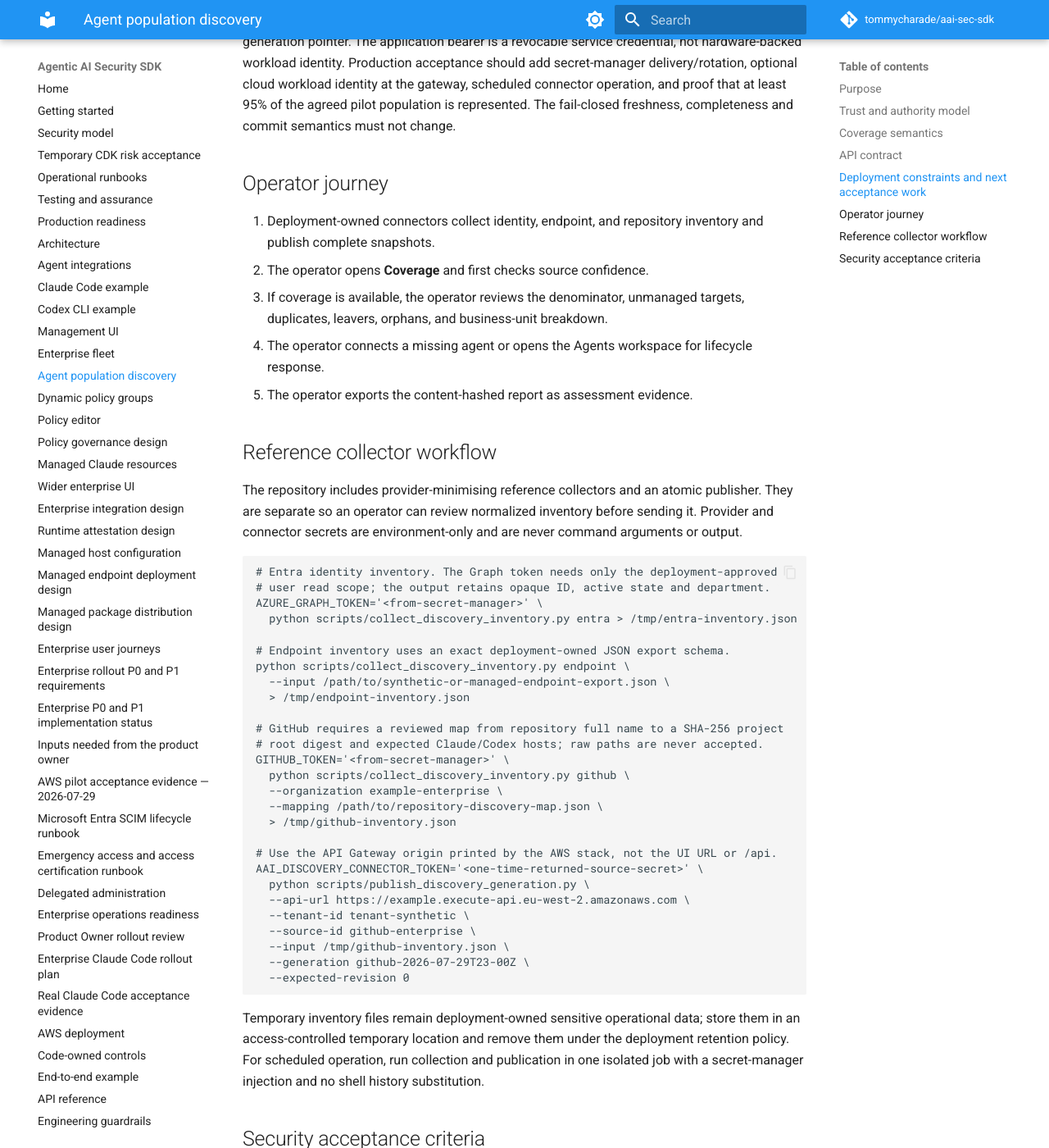
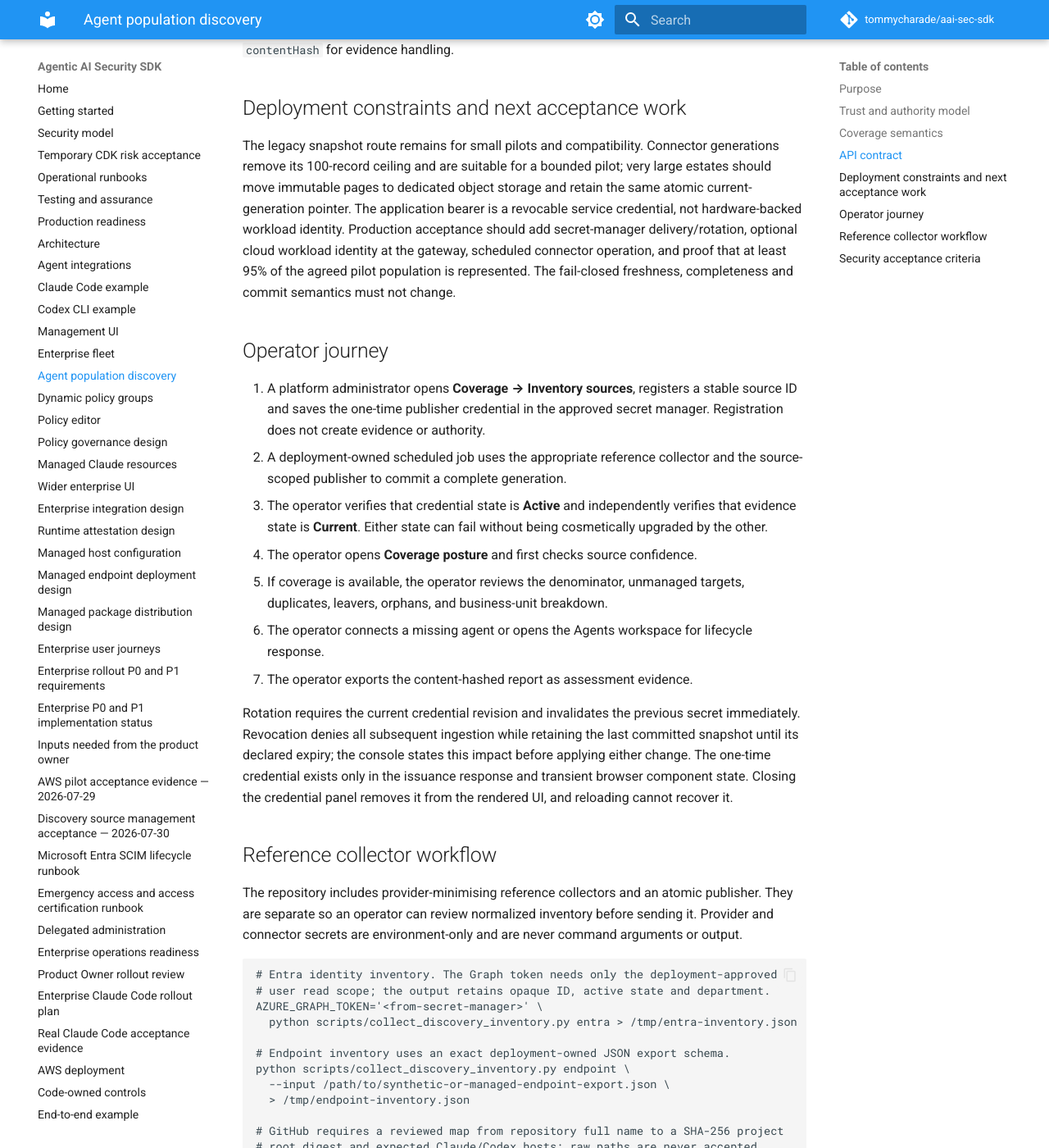
Before and after one commit to tommycharade/aai-sec-sdk, an MkDocs documentation site: the page built from docs/agent-discovery-design.md, in a window 1280 px wide and 1400 px high, scrolled down 3142 px. Shown: the whole window at 82% size. Built offline with MkDocs 1.6.1 and Material for MkDocs 9.7.7, drawn with Linux system fonts in a browser that asks for light colours; comment, search, counter and statistics services are not loaded; some of the changed text lies outside the part shown.

Commit message:
Add governed discovery source management (#60)
Co-authored-by: Tom Mooney <tom@judgefinance.co.uk>

```diff
--- a/docs/agent-discovery-design.md
+++ b/docs/agent-discovery-design.md
@@ -95,13 +95,13 @@ evidence records only source metadata, count, revision, and hash.
 
 Production-shaped ingestion uses a source-scoped credential and three phases:
 
-1. `POST /api/discovery-ingest/{tenantId}/{sourceId}/generations` declares a
+1. `POST /discovery-ingest/{tenantId}/{sourceId}/generations` declares a
    generation, its expected source revision, observation/expiry times and a
    page count from 1 to 20.
-2. `PUT /api/discovery-ingest/{tenantId}/{sourceId}/generations/{generation}/pages/{pageNumber}`
+2. `PUT /discovery-ingest/{tenantId}/{sourceId}/generations/{generation}/pages/{pageNumber}`
    uploads one immutable page containing 1 to 100 normalized observations. The
    response returns the canonical page hash.
-3. `POST /api/discovery-ingest/{tenantId}/{sourceId}/generations/{generation}/commit`
+3. `POST /discovery-ingest/{tenantId}/{sourceId}/generations/{generation}/commit`
    supplies the ordered hash of every declared page. The control plane strongly
    reads and validates every page, rejects cross-page duplicate identities, and
    atomically advances both the source revision and generation state.
@@ -111,8 +111,18 @@ hash mismatches, duplicate observations, credential revocation, replay, or a
 concurrent source revision all fail closed. A committed generation supports up
 to 2,000 observations while retaining bounded Lambda and DynamoDB work.
 
+The deployed API Gateway deliberately exposes this connector-authenticated path
+without the operator `/api` prefix. Supplying `/api/discovery-ingest/...` enters
+the Cognito-protected operator route and is rejected. The reference publisher
+constructs the correct path from the API Gateway origin.
+
 Credential lifecycle is operator-owned:
 
+- `GET /api/enterprise/discovery/sources` lists the union of registered
+  credentials and committed snapshots for tenant operators. It returns only
+  source identity, credential lifecycle metadata, and redacted snapshot
+  freshness metadata; token digests, plaintext credentials, observations, and
+  raw provider data are excluded;
 - `POST /api/enterprise/discovery/sources/{sourceId}/connector-credential`
   creates or rotates a source credential using `sourceKind` and
   `expectedRevision`;
@@ -137,14 +147,28 @@ completeness and commit semantics must not change.
 
 ## Operator journey
 
-1. Deployment-owned connectors collect identity, endpoint, and repository
-   inventory and publish complete snapshots.
-2. The operator opens **Coverage** and first checks source confidence.
-3. If coverage is available, the operator reviews the denominator, unmanaged
+1. A platform administrator opens **Coverage → Inventory sources**, registers
+   a stable source ID and saves the one-time publisher credential in the
+   approved secret manager. Registration does not create evidence or authority.
+2. A deployment-owned scheduled job uses the appropriate reference collector
+   and the source-scoped publisher to commit a complete generation.
+3. The operator verifies that credential state is **Active** and independently
+   verifies that evidence state is **Current**. Either state can fail without
+   being cosmetically upgraded by the other.
+4. The operator opens **Coverage posture** and first checks source confidence.
+5. If coverage is available, the operator reviews the denominator, unmanaged
    targets, duplicates, leavers, orphans, and business-unit breakdown.
-4. The operator connects a missing agent or opens the Agents workspace for
+6. The operator connects a missing agent or opens the Agents workspace for
    lifecycle response.
-5. The operator exports the content-hashed report as assessment evidence.
+7. The operator exports the content-hashed report as assessment evidence.
+
+Rotation requires the current credential revision and invalidates the previous
+secret immediately. Revocation denies all subsequent ingestion while retaining
+the last committed snapshot until its declared expiry; the console states this
+impact before applying either change. The one-time credential exists only in
+the issuance response and transient browser component state. Closing the
+credential panel removes it from the rendered UI, and reloading cannot recover
+it.
 
 ## Reference collector workflow
 
@@ -198,6 +222,9 @@ history substitution.
 - Revision replay and malformed or over-broad input fail closed.
 - Connector credentials are source-scoped, digest-only at rest, returned once,
   revocable, and rejected on every mismatched route.
+- The operator source directory never returns credential material, token
+  digests, raw observations, or provider payloads, and is denied without a
+  tenant operator role.
 - Partial generations, missing pages, altered hashes, duplicate cross-page
   identities and concurrent source revisions never change the active source.
 - Raw paths and observation contents do not appear in publication audit events.
--- a/mkdocs.yml
+++ b/mkdocs.yml
@@ -63,6 +63,7 @@ nav:
   - Enterprise P0 and P1 implementation status: p0-p1-implementation-status.md
   - Inputs needed from the product owner: needed-from-from.md
   - AWS pilot acceptance evidence — 2026-07-29: aws-pilot-acceptance-2026-07-29.md
+  - Discovery source management acceptance — 2026-07-30: discovery-source-management-acceptance-2026-07-30.md
   - Microsoft Entra SCIM lifecycle runbook: entra-scim-runbook.md
   - Emergency access and access certification runbook: access-governance-runbook.md
   - Delegated administration: delegated-administration.md
```
Also changed, not shown: CHANGELOG.md (+6 -0 lines), README.md (+1 -0 lines), docs/README.md (+1 -0 lines), docs/api.md (+7 -1 lines), docs/discovery-source-management-acceptance-2026-07-30.md (added, +84 -0 lines), docs/p0-p1-implementation-status.md (+1 -1 lines), docs/security-model.md (+9 -0 lines), 2 other files.
